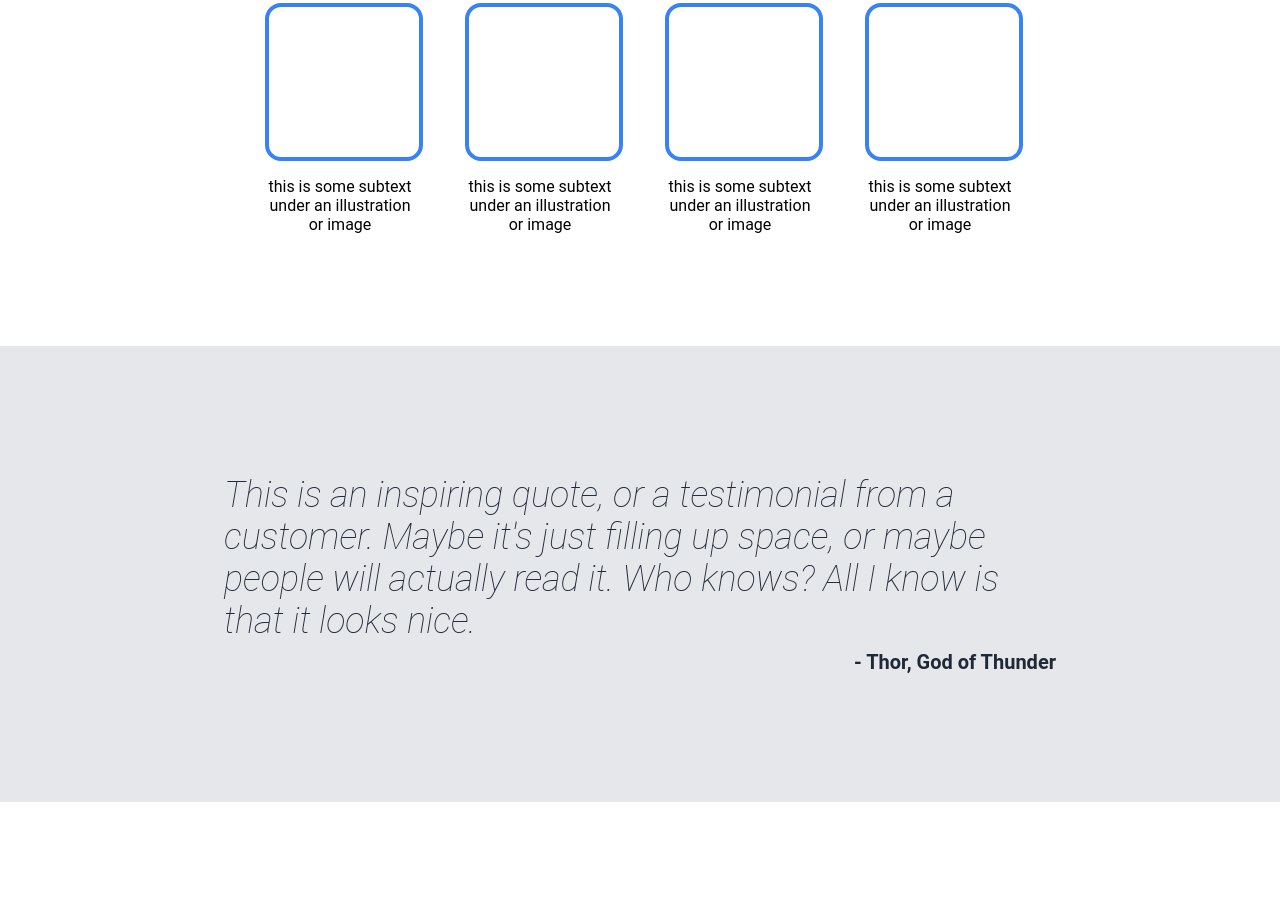
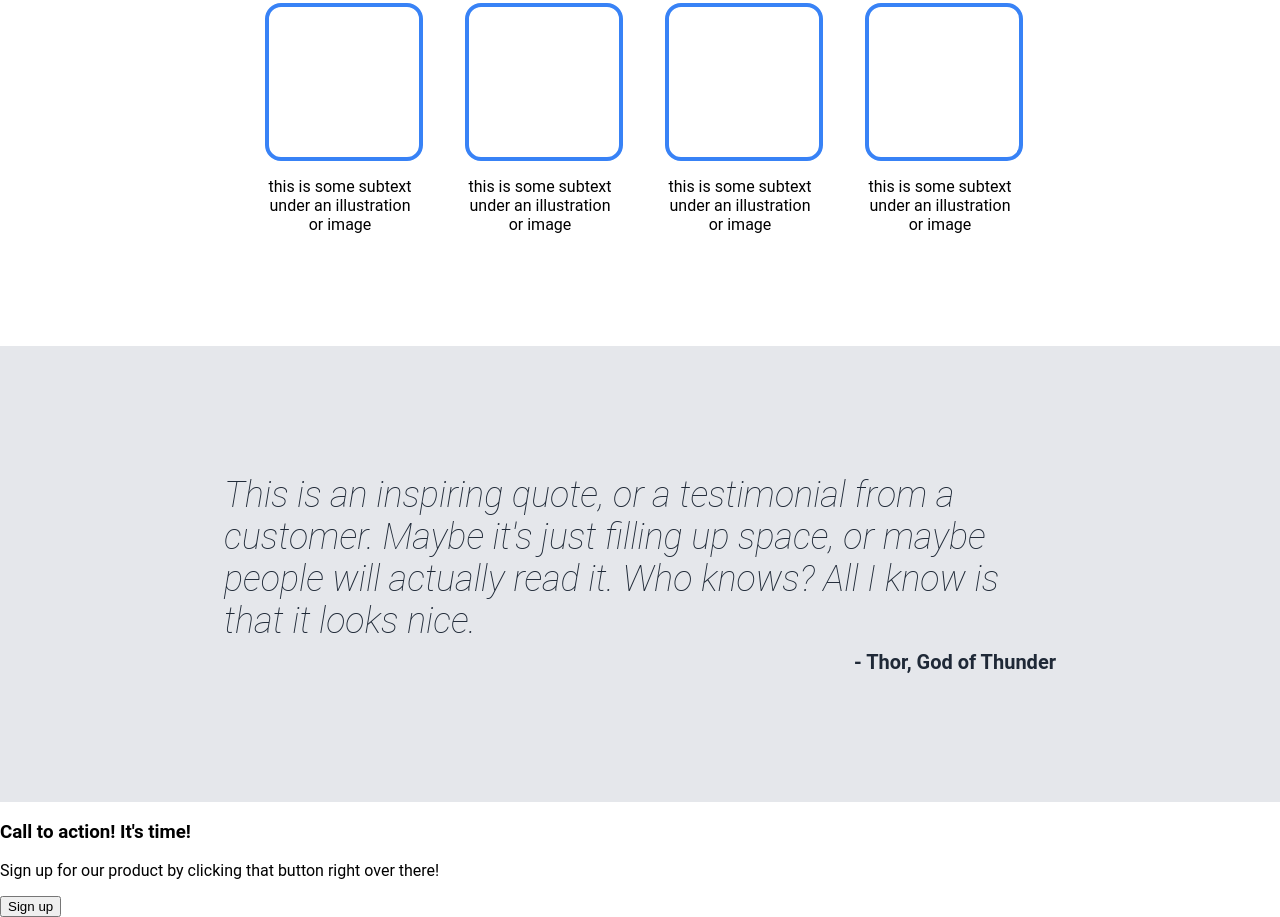
Before and after one commit to aroch17/odin-landing-page, a plain HTML site: page index.html in a window 1280 px wide. Shown: the part 695-1612 px from the top of the page. Before the commit the page ends 1497 px from the top, so only its background shows below. Drawn offline with Linux system fonts and the light colour scheme.

Commit message:
Add cta HTML

```diff
--- a/index.html
+++ b/index.html
@@ -72,5 +72,19 @@
 			</p>
 			<p class="author">- Thor, God of Thunder</p>
 		</div>
+		<div class="cta">
+			<div class="cta-card">
+				<div class="cta-content">
+					<div class="cta-text">
+						<h3>Call to action! It's time!</h3>
+						<p>
+							Sign up for our product by clicking that button
+							right over there!
+						</p>
+					</div>
+					<button>Sign up</button>
+				</div>
+			</div>
+		</div>
 	</body>
 </html>
```
